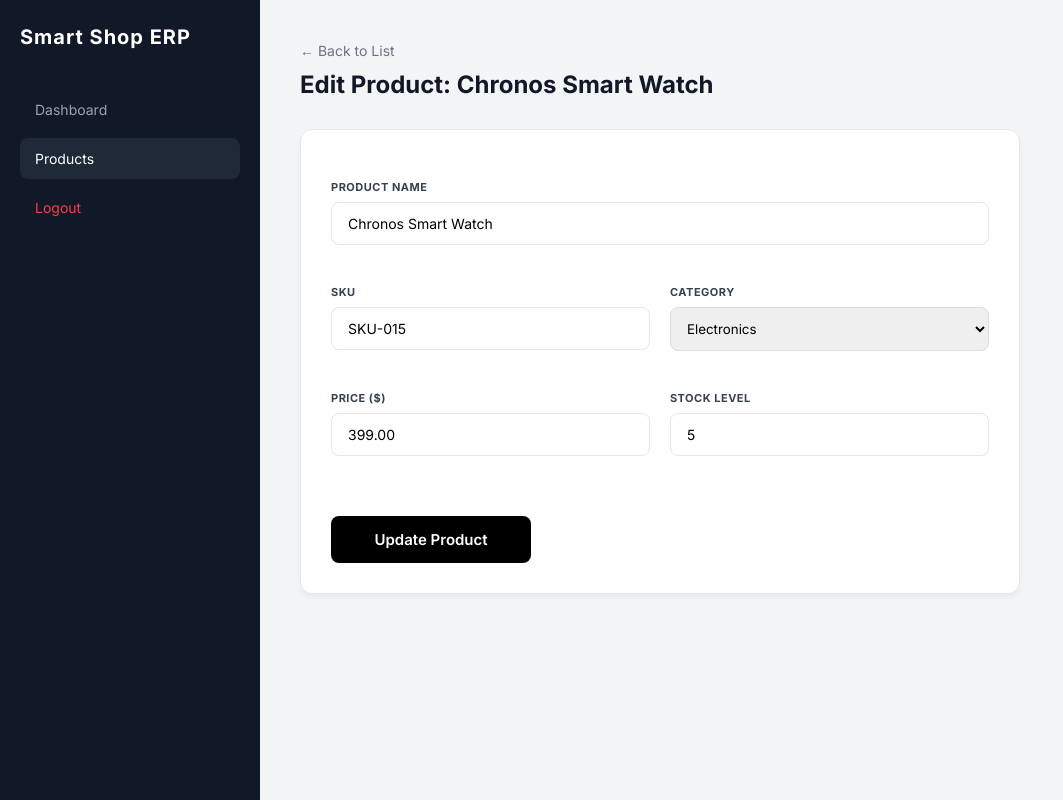
After one commit to YashParmar88/Smart-Retail-System, a PHP site: page /edit_product.php?id=4 in a window 1280 px wide. The commit adds this page. Shown: the whole page, without its empty margins (0-1063 px from the left). Run offline with PHP 8.4, Linux system fonts and the light colour scheme; the visitor is signed in with stand-in values (Sample User, id 1); data comes from the database, SQL or seed files in the repository.

Commit message:
Implemented Edit Product

```diff
--- /dev/null
+++ b/edit_product.php
@@ -0,0 +1,105 @@
+<?php
+session_start();
+include('includes/db_conn.php');
+
+if (!isset($_SESSION['user_id'])) {
+    header("Location: index.php");
+    exit();
+}
+
+$id = $_GET['id']; // get id from URL
+$message = "";
+
+/* --- LOGIC: FETCH OLD DATA --- */
+$fetch_sql = "SELECT * FROM products WHERE id = $id";
+$res = mysqli_query($conn, $fetch_sql);
+$data = mysqli_fetch_assoc($res);
+
+/* --- LOGIC: UPDATE DATA ON SUBMIT --- */
+if (isset($_POST['update_product'])) {
+    $name  = mysqli_real_escape_string($conn, $_POST['p_name']);
+    $sku   = mysqli_real_escape_string($conn, $_POST['p_sku']);
+    $cat   = mysqli_real_escape_string($conn, $_POST['p_cat']);
+    $price = $_POST['p_price'];
+    $stock = $_POST['p_stock'];
+
+    $update_sql = "UPDATE products SET
+                   product_name = '$name',
+                   sku = '$sku',
+                   category = '$cat',
+                   price = '$price',
+                   stock_level = '$stock'
+                   WHERE id = $id";
+
+    if (mysqli_query($conn, $update_sql)) {
+        header("Location: products.php?msg=Product updated successfully!");
+        exit();
+    } else {
+        $message = "Update failed: " . mysqli_error($conn);
+    }
+}
+?>
+<!DOCTYPE html>
+<html lang="en">
+<head>
+    <meta charset="UTF-8">
+    <title>Edit Product - Smart Shop ERP</title>
+    <link rel="stylesheet" href="assets/css/style.css?v=1.4">
+</head>
+<body>
+    <div class="dashboard-wrapper">
+        <aside class="sidebar">
+            <div class="brand-logo">Smart Shop ERP</div>
+            <nav class="nav-links">
+                <a href="dashboard.php" class="nav-item">Dashboard</a>
+                <a href="products.php" class="nav-item active">Products</a>
+                <a href="logout.php" class="nav-item" style="color: #ef4444;">Logout</a>
+            </nav>
+        </aside>
+
+        <div class="content-area">
+            <main style="padding: 40px; max-width: 800px;">
+                <div style="margin-bottom: 30px;">
+                    <a href="products.php" style="text-decoration:none; color:#6b7280; font-size:14px;">&larr; Back to List</a>
+                    <h2 style="margin-top:10px;">Edit Product: <?php echo $data['product_name']; ?></h2>
+                </div>
+
+                <div class="table-card" style="padding: 30px;">
+                    <form action="" method="POST">
+                        <div class="stats-grid" style="grid-template-columns: 1fr 1fr; gap: 20px;">
+                            <div class="input-group" style="grid-column: span 2;">
+                                <label>Product Name</label>
+                                <input type="text" name="p_name" value="<?php echo $data['product_name']; ?>" required>
+                            </div>
+                            <div class="input-group">
+                                <label>SKU</label>
+                                <input type="text" name="p_sku" value="<?php echo $data['sku']; ?>" required>
+                            </div>
+                            <div class="input-group">
+                                <label>Category</label>
+                                <select name="p_cat" style="width:100%; padding:12px; border-radius:8px; border:1px solid #ddd;">
+                                    <option <?php if($data['category'] == 'Electronics') echo 'selected'; ?>>Electronics</option>
+                                    <option <?php if($data['category'] == 'Beverages') echo 'selected'; ?>>Beverages</option>
+                                    <option <?php if($data['category'] == 'Fitness') echo 'selected'; ?>>Fitness</option>
+                                </select>
+                            </div>
+                            <div class="input-group">
+                                <label>Price ($)</label>
+                                <input type="number" step="0.01" name="p_price" value="<?php echo $data['price']; ?>" required>
+                            </div>
+                            <div class="input-group">
+                                <label>Stock Level</label>
+                                <input type="number" name="p_stock" value="<?php echo $data['stock_level']; ?>" required>
+                            </div>
+                        </div>
+
+                        <div style="margin-top: 30px;">
+                            <button type="submit" name="update_product" class="login-btn" style="width: 200px;">Update Product</button>
+                        </div>
+                    </form>
+                </div>
+            </main>
+        </div>
+    </div>
+</body>
+</html>
--- a/products.php
+++ b/products.php
@@ -106,7 +106,7 @@ $result = mysqli_query($conn, $sql);
                                 <!-- Added Action Buttons -->
                                 <td style="text-align: right;">
                                     <div class="action-btns" style="justify-content: flex-end;">
-                                        <a href="#" class="btn-icon btn-edit">Edit</a>
+                                     <a href="edit_product.php?id=<?php echo $row['id']; ?>" class="btn-icon btn-edit">Edit</a>
                                         <a href="delete_product.php?id=<?php echo $row['id']; ?>"
                                            class="btn-icon btn-delete"
                                            onclick="return confirm('Are you sure you want to delete this product?')">
```
